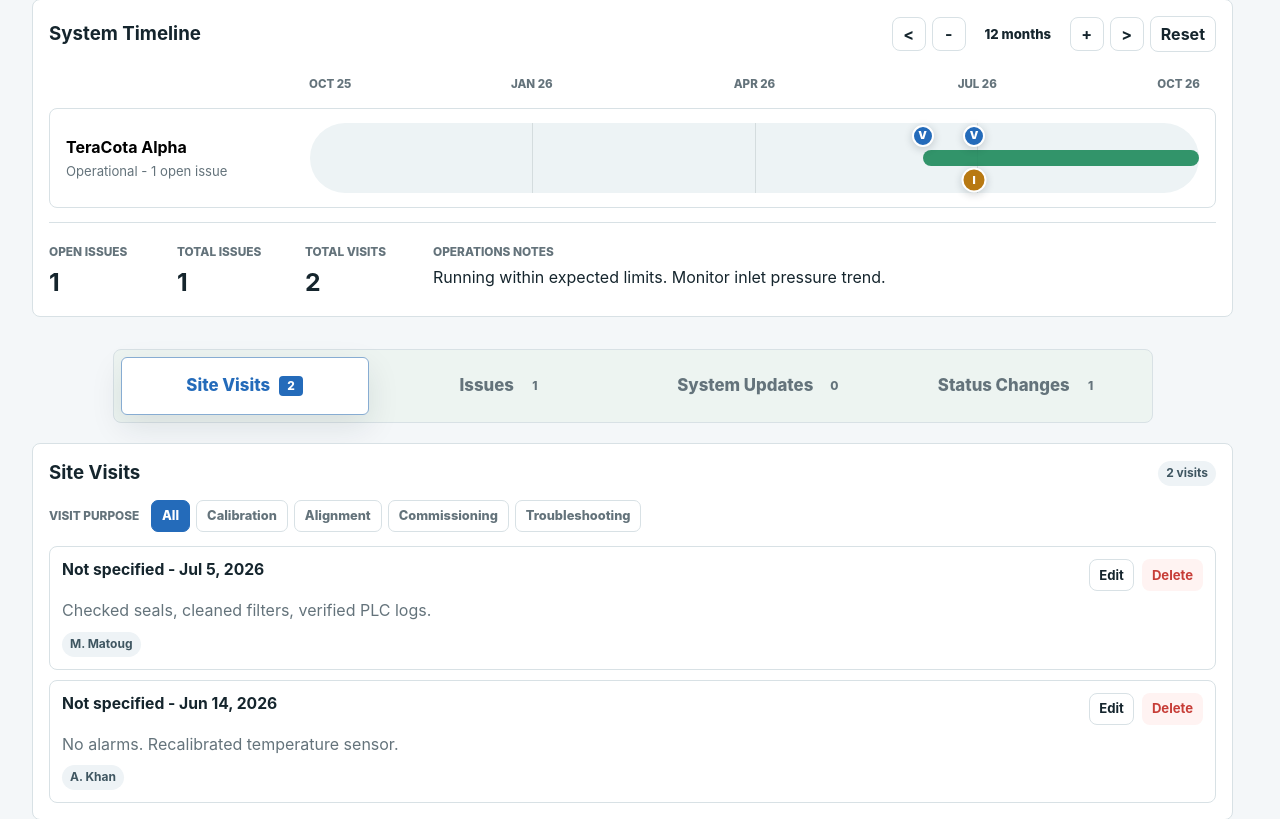
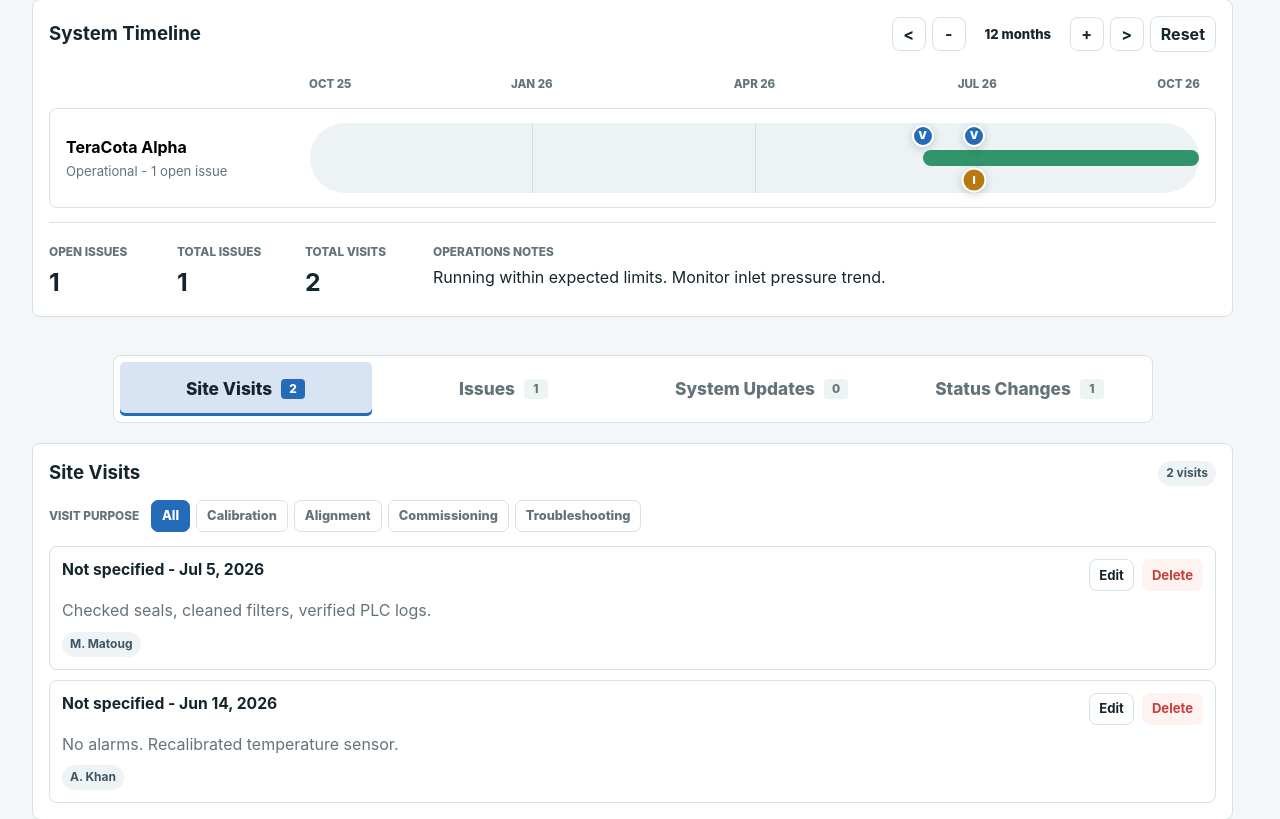
Before and after one commit to matoug24/teracota, a Flask app: page /systems/1 in a window 1280 px wide. Shown: the part 329-1148 px from the top of the page. Run offline with Flask 3, Linux system fonts and the light colour scheme; the visitor is signed in with stand-in values (Sample User, id 1); data comes from the database, SQL or seed files in the repository; data that the repository does not hold is empty.

Commit message:
improvemenet2

```diff
--- a/measurements/templates/measurements/history.html
+++ b/measurements/templates/measurements/history.html
@@ -123,6 +123,6 @@
       </main>
     </div>
     <div id="measurementError" class="measurement-error" role="alert" hidden></div>
-    <script src="/assets/measurements/history.js?v=20261006-analytics"></script>
+    <script src="/assets/measurements/history.js?v=20261006-ticks"></script>
   </body>
 </html>
--- a/static/css/app.css
+++ b/static/css/app.css
@@ -2035,13 +2035,14 @@ dialog::backdrop {
 .system-record-tabs {
   display: flex;
   justify-content: center;
-  gap: 10px;
+  gap: 6px;
   width: min(1040px, 100%);
-  margin: 12px auto 0;
+  margin: 18px auto 0;
+  padding: 6px;
+  overflow-x: auto;
   border: 1px solid var(--line);
   border-radius: 8px;
-  background: var(--surface-alt);
-  padding: 7px;
+  background: var(--surface);
 }
 
 .system-record-tab {
@@ -2051,14 +2052,17 @@ dialog::backdrop {
   gap: 9px;
   flex: 1 1 0;
   min-width: 150px;
-  min-height: 58px;
-  border: 1px solid transparent;
-  border-radius: 6px;
+  min-height: 54px;
+  border: 0;
+  border-radius: 5px;
   background: transparent;
   color: var(--muted);
-  padding: 10px 18px;
-  font-size: 1.05rem;
-  font-weight: 850;
+  padding: 0 22px;
+  font-size: 1.08rem;
+  font-weight: 800;
+  white-space: nowrap;
+  cursor: pointer;
+  transition: color 140ms ease, background-color 140ms ease, box-shadow 140ms ease;
 }
 
 .system-record-tab span {
@@ -2072,10 +2076,13 @@ dialog::backdrop {
 
 .system-record-tab:hover,
 .system-record-tab.active {
-  border-color: color-mix(in srgb, var(--blue) 45%, var(--line));
-  background: var(--surface);
-  color: var(--blue);
-  box-shadow: var(--shadow);
+  color: var(--text);
+  background: color-mix(in srgb, var(--blue) 8%, transparent);
+}
+
+.system-record-tab.active {
+  background: color-mix(in srgb, var(--blue) 18%, var(--surface));
+  box-shadow: inset 0 -3px 0 var(--blue);
 }
 
 .system-record-tab.active span {
--- a/static/css/control_room.css
+++ b/static/css/control_room.css
@@ -1,4 +1,4 @@
-@import url("/assets/css/app.css?v=20261006-records");
+@import url("/assets/css/app.css?v=20261006-tabs");
 
 :root {
   color-scheme: dark;
--- a/static/css/instrument.css
+++ b/static/css/instrument.css
@@ -1,4 +1,4 @@
-@import url("/assets/css/app.css?v=20261006-records");
+@import url("/assets/css/app.css?v=20261006-tabs");
 
 :root {
   --bg: #eceeeb;
--- a/static/js/app.js
+++ b/static/js/app.js
@@ -253,7 +253,7 @@ function applyTheme() {
     "control-room": "control_room.css",
     instrument: "instrument.css",
   };
-  const nextHref = `/assets/css/${filenames[theme.id] || filenames.standard}?v=20260923-issues`;
+  const nextHref = `/assets/css/${filenames[theme.id] || filenames.standard}?v=20261006-tabs`;
   if (!themeStylesheet.href.endsWith(nextHref)) themeStylesheet.href = nextHref;
 }
 
--- a/templates/index.html
+++ b/templates/index.html
@@ -4,7 +4,7 @@
     <meta charset="utf-8" />
     <meta name="viewport" content="width=device-width, initial-scale=1" />
     <title>TeraCota 2000 Automotive Operations Tracker</title>
-    <link id="themeStylesheet" rel="stylesheet" href="/assets/{{ theme_css }}?v=20261006-records" />
+    <link id="themeStylesheet" rel="stylesheet" href="/assets/{{ theme_css }}?v=20261006-tabs" />
     <link rel="stylesheet" href="/assets/measurements/admin.css?v=20260923-issues" />
     <link rel="stylesheet" href="/assets/css/admin_monitor.css?v=20260925-imports" />
     <link rel="stylesheet" href="/assets/css/admin_notifications.css?v=20260925-recipients" />
@@ -93,6 +93,6 @@
     <script src="/assets/measurements/admin.js?v=20260923-issues"></script>
     <script src="/assets/js/admin_monitor.js?v=20260925-imports"></script>
     <script src="/assets/js/admin_notifications.js?v=20261006-health"></script>
-    <script src="/assets/js/app.js?v=20261006-records"></script>
+    <script src="/assets/js/app.js?v=20261006-tabs"></script>
   </body>
 </html>
```
Also changed, not shown: measurements/static/history.js (+10 -1 lines), tests/test_measurements.py (+62 -2 lines).
